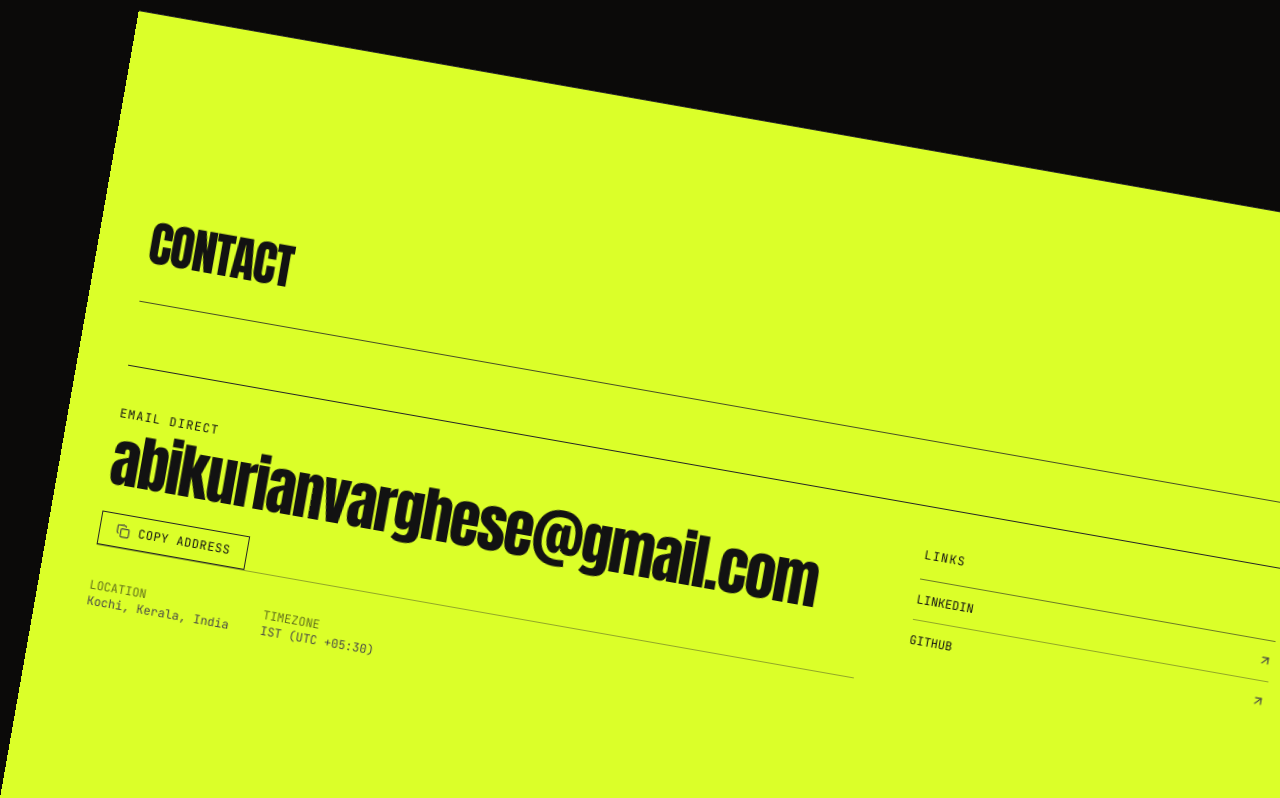
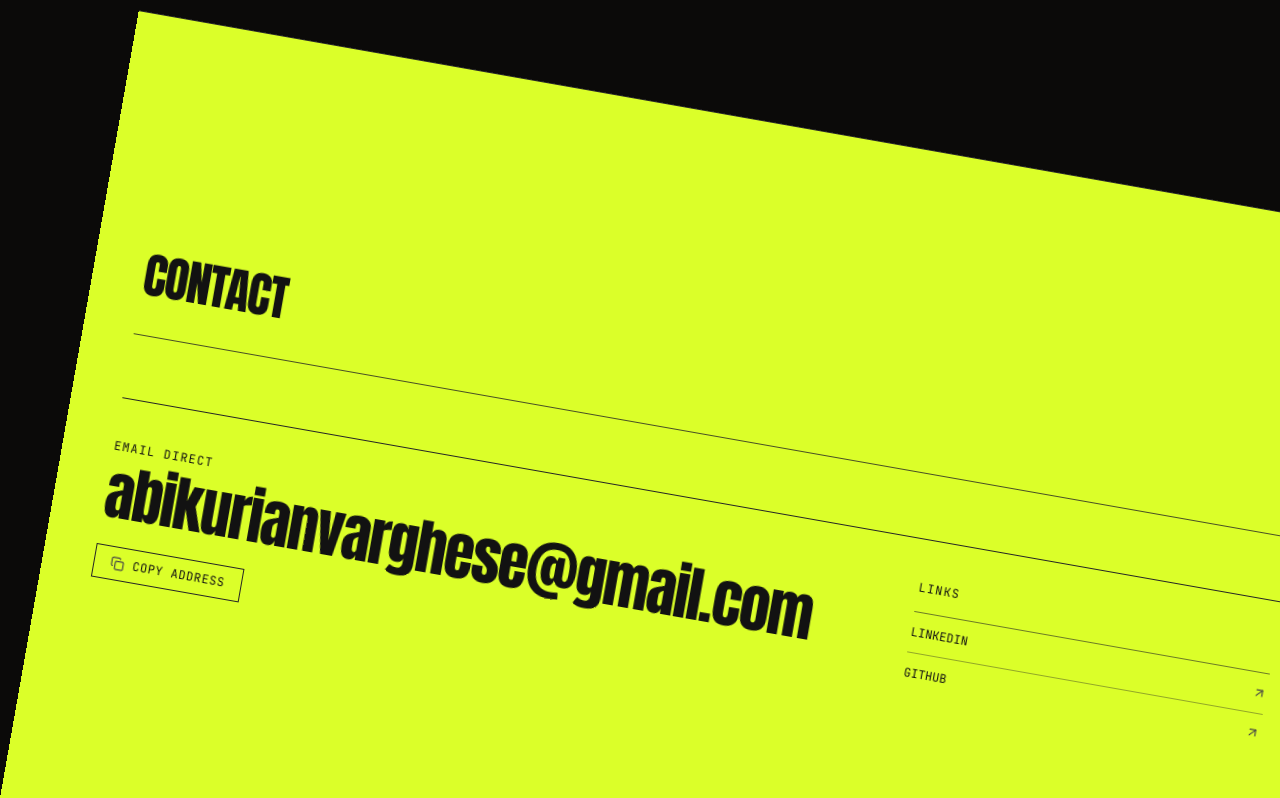
Before and after one commit to abikurian/portfolio-software, a Next.js app: page / in a window 1280 px wide. Shown: the part 5284-6082 px from the top of the page. Built offline with nearby package versions, Linux system fonts and the light colour scheme.

Commit message:
Restore contact links; keep Location and Timezone removed

```diff
--- a/components/sections/Contact.tsx
+++ b/components/sections/Contact.tsx
@@ -69,16 +69,6 @@ export function Contact() {
                 </div>
               </div>
 
-              <div className="pt-8 border-t border-border/40 font-mono text-xs text-muted-foreground flex flex-wrap gap-8">
-                <div>
-                  <span className="block text-foreground/60 uppercase">LOCATION</span>
-                  <span>Kochi, Kerala, India</span>
-                </div>
-                <div>
-                  <span className="block text-foreground/60 uppercase">TIMEZONE</span>
-                  <span>IST (UTC +05:30)</span>
-                </div>
-              </div>
             </FadeUp>
           </div>
 
```
